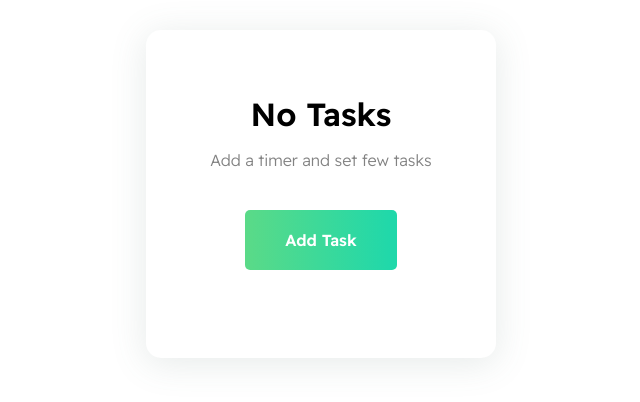
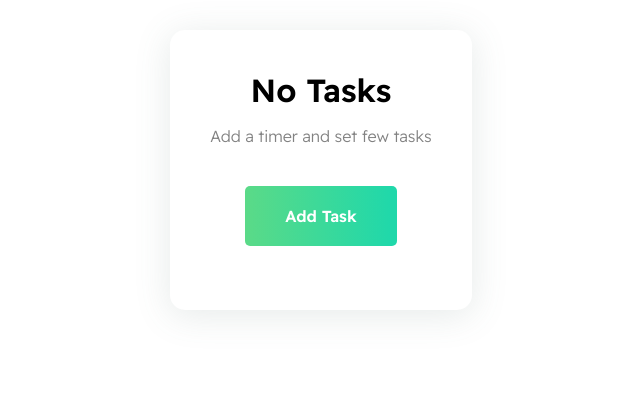
Before and after one commit to supriya-kotturu/todo-ticker, a React (Vite) app: page / in a window 1280 px wide. Shown: the top 402 px of the page, without its empty margins (319-959 px from the left). Built offline with nearby package versions, Linux system fonts and the light colour scheme.

Commit message:
style | fix - card, checkbox

```diff
--- a/src/components/TaskCard.module.css
+++ b/src/components/TaskCard.module.css
@@ -7,7 +7,7 @@
 .expired-tasks-count-container {
 	color: #828282;
 	font-size: 24px;
-	padding: 16px 0px;
+	padding: 8px 0px;
 }
 
 /* phones */
--- a/src/components/UI/Card.module.css
+++ b/src/components/UI/Card.module.css
@@ -4,7 +4,7 @@
 	flex-direction: column;
 	justify-content: center;
 	align-items: center;
-	padding: 4rem;
+	padding: 2.5rem;
 	margin: 1rem;
 	box-shadow: 0px 5px 35px 1px rgba(93, 124, 112, 0.15);
 	border-radius: 15px;
--- a/src/components/UI/Input.module.css
+++ b/src/components/UI/Input.module.css
@@ -37,7 +37,7 @@
 
 .input-checkbox {
 	width: 32px;
-	margin: 8px 16px;
+	margin: 8px 16px 8px 0px;
 }
 
 .input-checkbox-expired {
```
